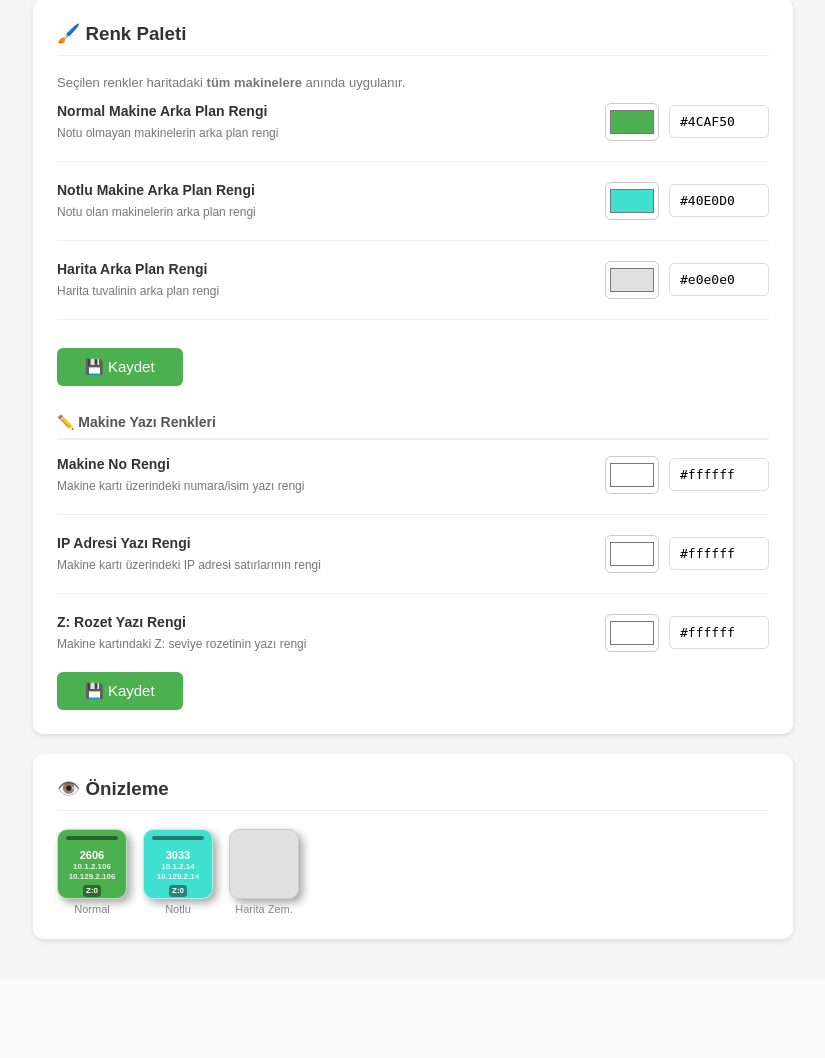
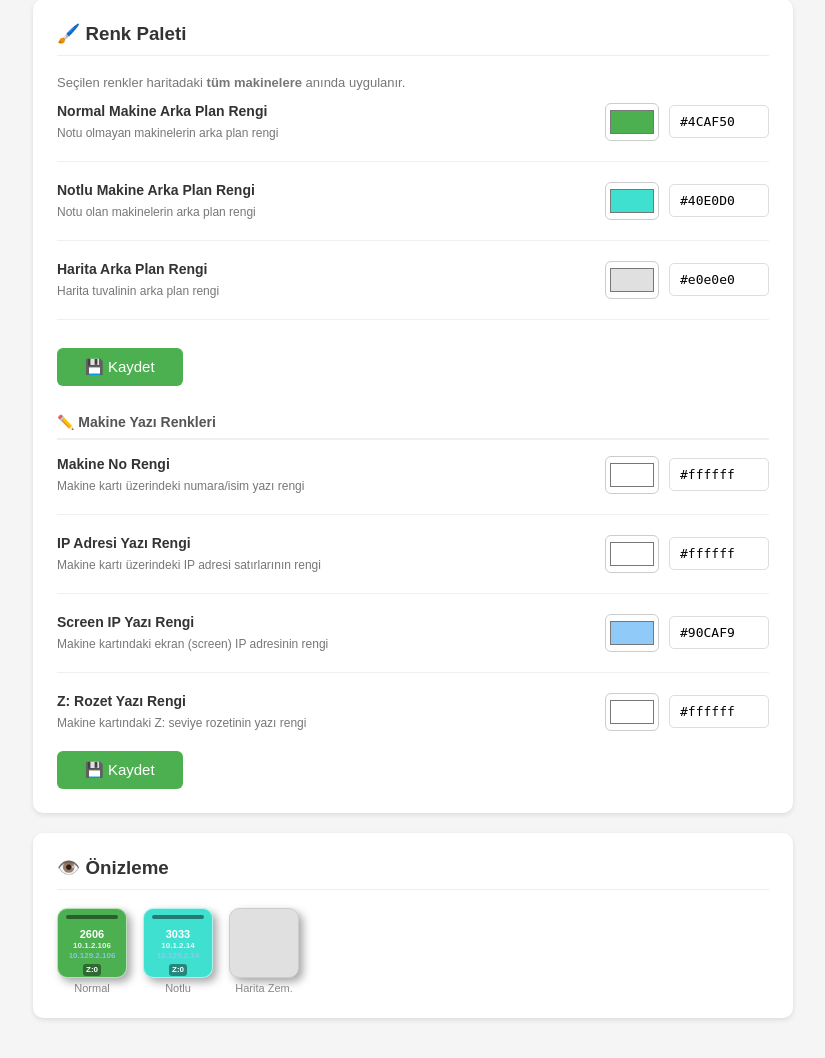
Before and after one commit to baroyurt/Kemal, a PHP site: page /color_settings.php in a window 1280 px wide. Shown: the part 109-1167 px from the top of the page, without its empty margins (227-1052 px from the left). Before the commit the page ends 1051 px from the top, so only its background shows below. Run offline with PHP 8.4, Linux system fonts and the light colour scheme; a user stored in the database is signed in; data comes from the database, SQL or seed files in the repository; data that the repository does not hold is empty; some libraries are stand-ins or nearby versions.

Commit message:
feat: add screen IP color to machine card color palette
machine_text_screen_ip setting added (default #90CAF9).
Hardcoded color:#90CAF9 on screen IP span replaced with
configurable value. JS dynamic render updated to include
screen IP. color_settings.php gets new picker row, mp-screen-ip
class, preview update and JS live-update handler.

Agent-Logs-Url: https://github.com/baroyurt/Kemal/sessions/17a8a018-92f6-41cf-9cf3-80c1cf15abf2

Co-authored-by: baroyurt <251450319+baroyurt@users.noreply.github.com>

```diff
--- a/casino-map/color_settings.php
+++ b/casino-map/color_settings.php
@@ -16,7 +16,7 @@ if (isset($_POST['save_colors'])) {
     csrf_verify();
 
     $allowed = ['machine_color_normal', 'machine_color_note', 'map_bg_color',
-                'machine_text_label', 'machine_text_ip', 'machine_text_zbadge'];
+                'machine_text_label', 'machine_text_ip', 'machine_text_screen_ip', 'machine_text_zbadge'];
     foreach ($allowed as $key) {
         if (isset($_POST[$key])) {
             $val = trim($_POST[$key]);
@@ -50,9 +50,10 @@ function get_setting(mysqli $conn, string $key, string $default): string {
 $colorNormal     = get_setting($conn, 'machine_color_normal', '#4CAF50');
 $colorNote       = get_setting($conn, 'machine_color_note',   '#40E0D0');
 $colorMapBg      = get_setting($conn, 'map_bg_color',         '#e0e0e0');
-$colorTextLabel  = get_setting($conn, 'machine_text_label',   '#ffffff');
-$colorTextIp     = get_setting($conn, 'machine_text_ip',      '#ffffff');
-$colorTextZbadge = get_setting($conn, 'machine_text_zbadge',  '#ffffff');
+$colorTextLabel    = get_setting($conn, 'machine_text_label',     '#ffffff');
+$colorTextIp       = get_setting($conn, 'machine_text_ip',        '#ffffff');
+$colorTextScreenIp = get_setting($conn, 'machine_text_screen_ip', '#90CAF9');
+$colorTextZbadge   = get_setting($conn, 'machine_text_zbadge',    '#ffffff');
 
 // Renk kontrastı için metin rengini hesapla (açık/koyu)
 function text_color(string $hex): string {
@@ -122,9 +123,10 @@ $textNote   = text_color($colorNote);
             content: ''; position: absolute; top: 6px; left: 8px; right: 8px;
             height: 4px; background: rgba(0,0,0,0.45); border-radius: 2px; pointer-events: none;
         }
-        .machine-preview .mp-label  { margin-top: 16px; }
-        .machine-preview .mp-ip     { font-size: 8px; opacity: 0.85; }
-        .machine-preview .mp-zbadge { font-size: 8px; background: rgba(0,0,0,0.4); padding: 1px 3px; border-radius: 3px; margin-top: 2px; }
+        .machine-preview .mp-label     { margin-top: 16px; }
+        .machine-preview .mp-ip        { font-size: 8px; opacity: 0.85; }
+        .machine-preview .mp-screen-ip { font-size: 8px; opacity: 0.85; }
+        .machine-preview .mp-zbadge    { font-size: 8px; background: rgba(0,0,0,0.4); padding: 1px 3px; border-radius: 3px; margin-top: 2px; }
         .preview-caption { font-size: 11px; color: #888; text-align: center; margin-top: 4px; }
 
         button[type="submit"] {
@@ -247,6 +249,22 @@ $textNote   = text_color($colorNote);
                 </div>
             </div>
 
+            <!-- Screen IP yazı rengi -->
+            <div class="color-row">
+                <div class="color-label">
+                    <strong>Screen IP Yazı Rengi</strong>
+                    <span>Makine kartındaki ekran (screen) IP adresinin rengi</span>
+                </div>
+                <div class="picker-wrap">
+                    <input type="color" id="picker_textscreenip" value="<?= htmlspecialchars($colorTextScreenIp) ?>"
+                           oninput="syncColor('textscreenip', this.value)">
+                    <input type="text" name="machine_text_screen_ip" id="hex_textscreenip" class="hex-input"
+                           value="<?= htmlspecialchars($colorTextScreenIp) ?>" maxlength="7"
+                           pattern="^#[0-9A-Fa-f]{3}([0-9A-Fa-f]{3})?$"
+                           oninput="syncPicker('textscreenip', this.value)" required>
+                </div>
+            </div>
+
             <!-- Z rozet rengi -->
             <div class="color-row" style="border-bottom:none; margin-bottom:0; padding-bottom:0;">
                 <div class="color-label">
@@ -274,20 +292,20 @@ $textNote   = text_color($colorNote);
             <div>
                 <div class="machine-preview" id="prev_normal"
                      style="background:<?= htmlspecialchars($colorNormal) ?>;">
-                    <span class="mp-label"  style="color:<?= htmlspecialchars($colorTextLabel) ?>;">2606</span>
-                    <span class="mp-ip"     style="color:<?= htmlspecialchars($colorTextIp) ?>;">10.1.2.106</span>
-                    <span class="mp-ip"     style="color:<?= htmlspecialchars($colorTextIp) ?>;">10.129.2.106</span>
-                    <span class="mp-zbadge" style="color:<?= htmlspecialchars($colorTextZbadge) ?>;">Z:0</span>
+                    <span class="mp-label"     style="color:<?= htmlspecialchars($colorTextLabel) ?>;">2606</span>
+                    <span class="mp-ip"        style="color:<?= htmlspecialchars($colorTextIp) ?>;">10.1.2.106</span>
+                    <span class="mp-screen-ip" style="color:<?= htmlspecialchars($colorTextScreenIp) ?>;">10.129.2.106</span>
+                    <span class="mp-zbadge"    style="color:<?= htmlspecialchars($colorTextZbadge) ?>;">Z:0</span>
                 </div>
                 <div class="preview-caption">Normal</div>
             </div>
             <div>
                 <div class="machine-preview" id="prev_note"
                      style="background:<?= htmlspecialchars($colorNote) ?>;">
-                    <span class="mp-label"  style="color:<?= htmlspecialchars($colorTextLabel) ?>;">3033</span>
-                    <span class="mp-ip"     style="color:<?= htmlspecialchars($colorTextIp) ?>;">10.1.2.14</span>
-                    <span class="mp-ip"     style="color:<?= htmlspecialchars($colorTextIp) ?>;">10.129.2.14</span>
-                    <span class="mp-zbadge" style="color:<?= htmlspecialchars($colorTextZbadge) ?>;">Z:0</span>
+                    <span class="mp-label"     style="color:<?= htmlspecialchars($colorTextLabel) ?>;">3033</span>
+                    <span class="mp-ip"        style="color:<?= htmlspecialchars($colorTextIp) ?>;">10.1.2.14</span>
+                    <span class="mp-screen-ip" style="color:<?= htmlspecialchars($colorTextScreenIp) ?>;">10.129.2.14</span>
+                    <span class="mp-zbadge"    style="color:<?= htmlspecialchars($colorTextZbadge) ?>;">Z:0</span>
                 </div>
                 <div class="preview-caption">Notlu</div>
             </div>
@@ -337,6 +355,10 @@ function updatePreview(type, hex) {
         document.querySelectorAll('.mp-ip').forEach(function(el){ el.style.color = hex; });
         return;
     }
+    if (type === 'textscreenip') {
+        document.querySelectorAll('.mp-screen-ip').forEach(function(el){ el.style.color = hex; });
+        return;
+    }
     if (type === 'textzbadge') {
         document.querySelectorAll('.mp-zbadge').forEach(function(el){ el.style.color = hex; });
         return;
```
Also changed, not shown: casino-map/map.php (+13 -10 lines).
